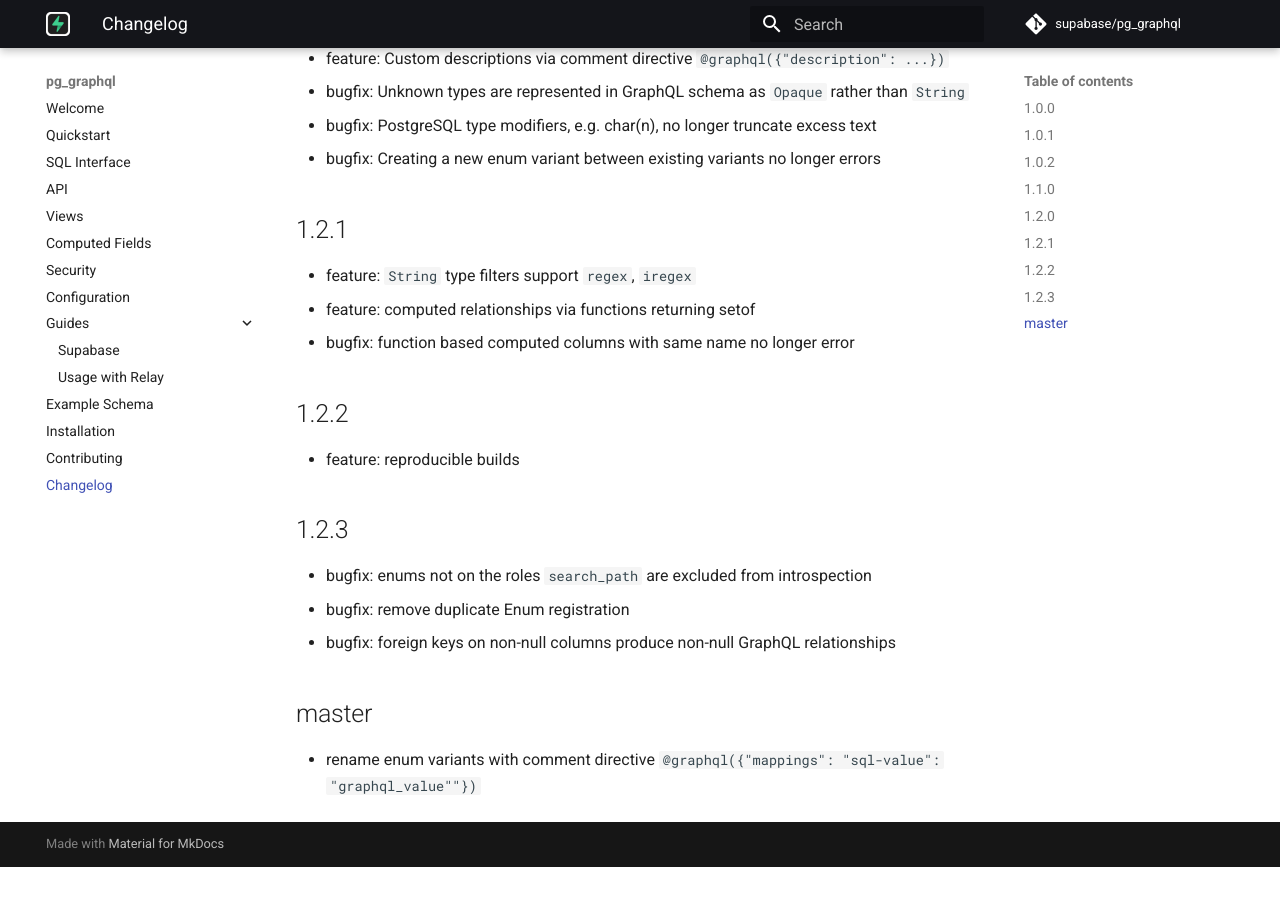
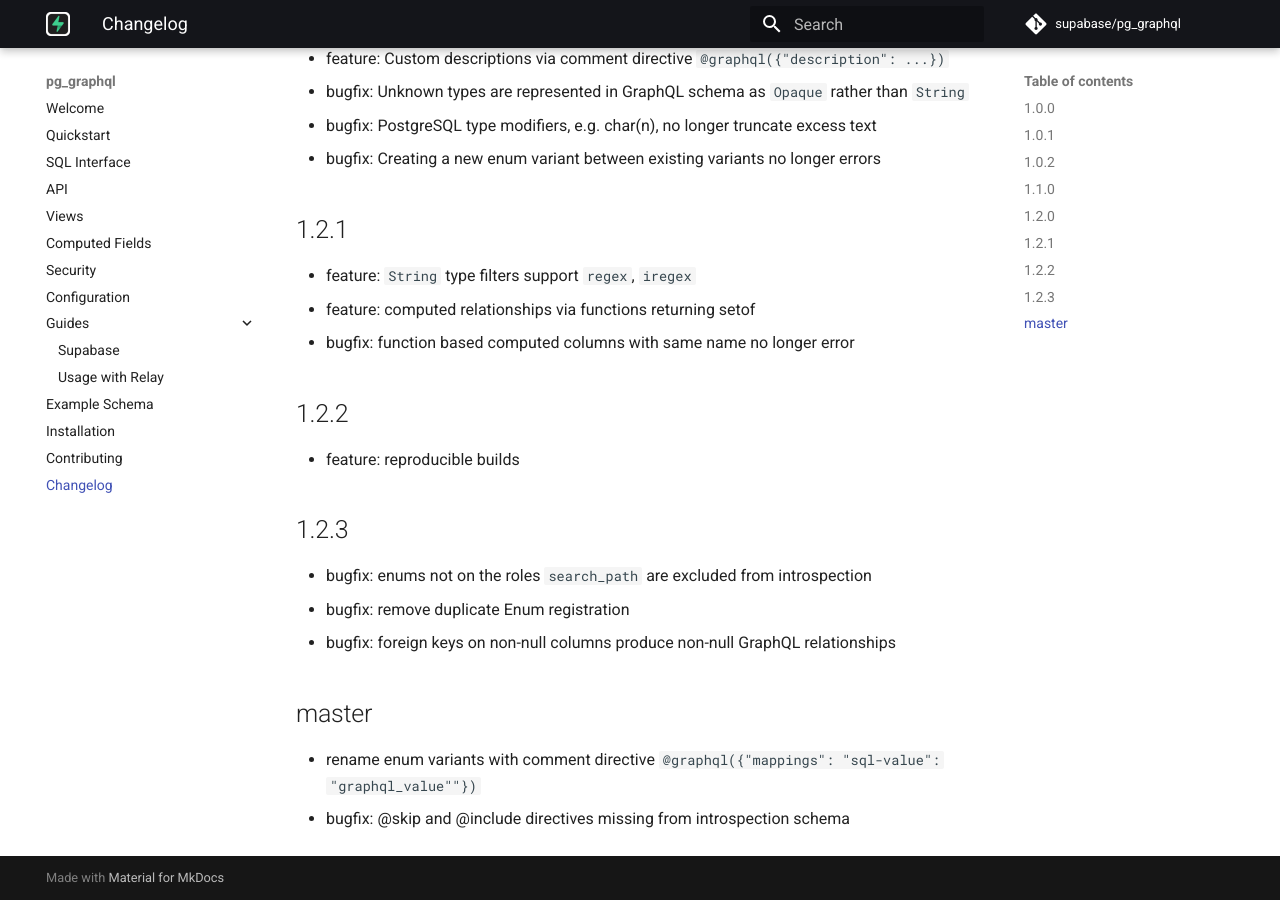
Before and after one commit to supabase/pg_graphql, an MkDocs documentation site: the page built from docs/changelog.md, in a window 1280 px wide and 900 px high, scrolled down 853 px. Built offline with MkDocs 1.6.1 and Material for MkDocs 9.7.7, drawn with Linux system fonts in a browser that asks for light colours; comment, search, counter and statistics services are not loaded; before the commit the page ends 1720 px from its top, so only the background shows below that.

Commit message:
add bugfix to changelog

```diff
--- a/docs/changelog.md
+++ b/docs/changelog.md
@@ -37,3 +37,4 @@
 
 ## master
 - rename enum variants with comment directive `@graphql({"mappings": "sql-value": "graphql_value""})`
+- bugfix: @skip and @include directives missing from introspection schema
```
